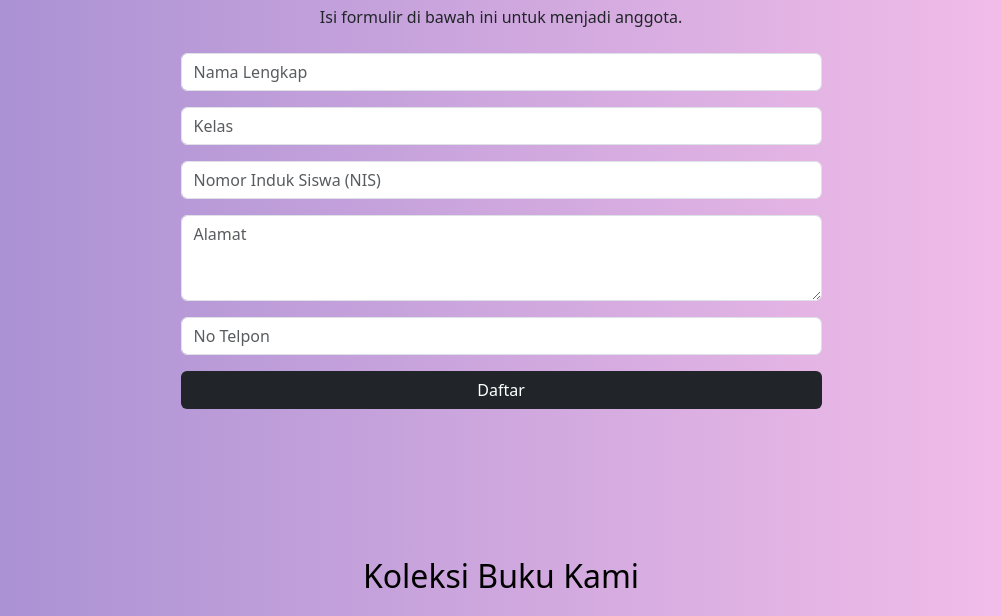
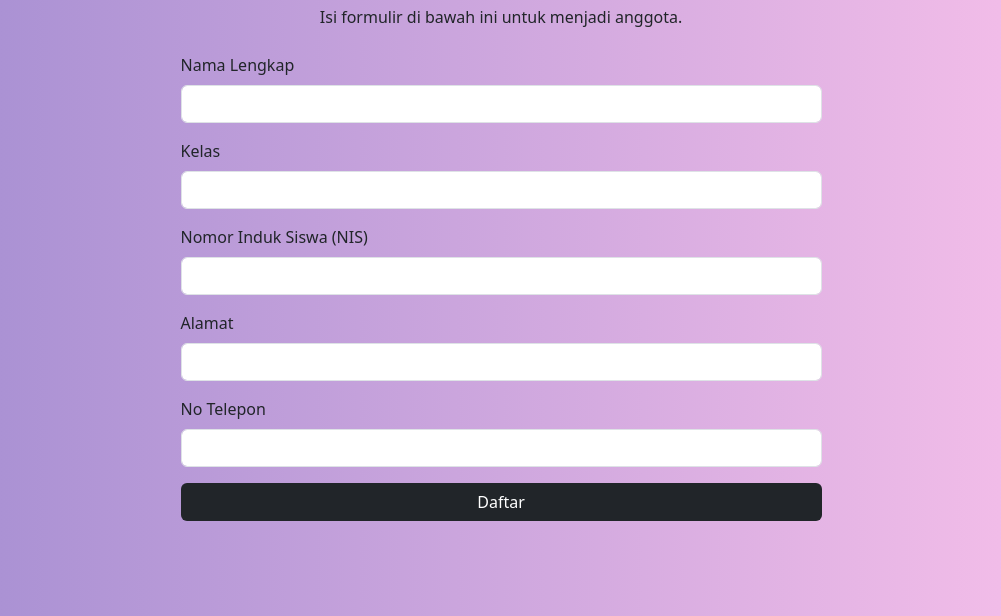
Before and after one commit to yopepechill/evaluasi4, a plain HTML site: page index.html in a window 1280 px wide. Shown: the part 721-1337 px from the top of the page, without its empty margins (139-1140 px from the left). Drawn offline with nearby package versions, Linux system fonts and the light colour scheme.

Commit message:
Update index.html

```diff
--- a/index.html
+++ b/index.html
@@ -63,21 +63,26 @@
         </div>
         <div class="row">
           <div class="col-md-7 mx-auto">
-            <form>
+            <form name = "Pendaftaran-Anggota">
                     <div class="mb-3">
-                <input type="text" class="form-control" placeholder="Nama Lengkap" required>
+                        <label for="name" class="form-label">Nama Lengkap</label>
+                        <input type="text" class="form-control" id="name" aria-describedby="name" name="nama" />
                     </div>
                     <div class="mb-3">
-                <input type="text" class="form-control" placeholder="Kelas" required>
+                        <label for="class" class="form-label">Kelas</label>
+                        <input type="text" class="form-control" id="class" aria-describedby="class" name="class" />
                     </div>
                     <div class="mb-3">
-                <input type="text" class="form-control" placeholder="Nomor Induk Siswa (NIS)" required>
+                        <label for="nis" class="form-label">Nomor Induk Siswa (NIS)</label>
+                        <input type="text" class="form-control" id="nis" aria-describedby="nis" name="nis" />
                     </div>
                     <div class="mb-3">
-                <textarea class="form-control" rows="3" placeholder="Alamat" required></textarea>
+                        <label for="address" class="form-label">Alamat</label>
+                        <input type="text" class="form-control" id="address" aria-describedby="address" name="address" />
                     </div>
                     <div class="mb-3">
-                <input type="text" class="form-control" placeholder="No Telpon" required>
+                        <label for="notelp" class="form-label">No Telepon</label>
+                        <input type="text" class="form-control" id="notelp" aria-describedby="notelp" name="notelp" />
                     </div>
               <button type="submit" class="btn bg-dark text-white w-100">Daftar</button>
             </form>
```
Lines whose indentation alone changed are shown as unchanged.
